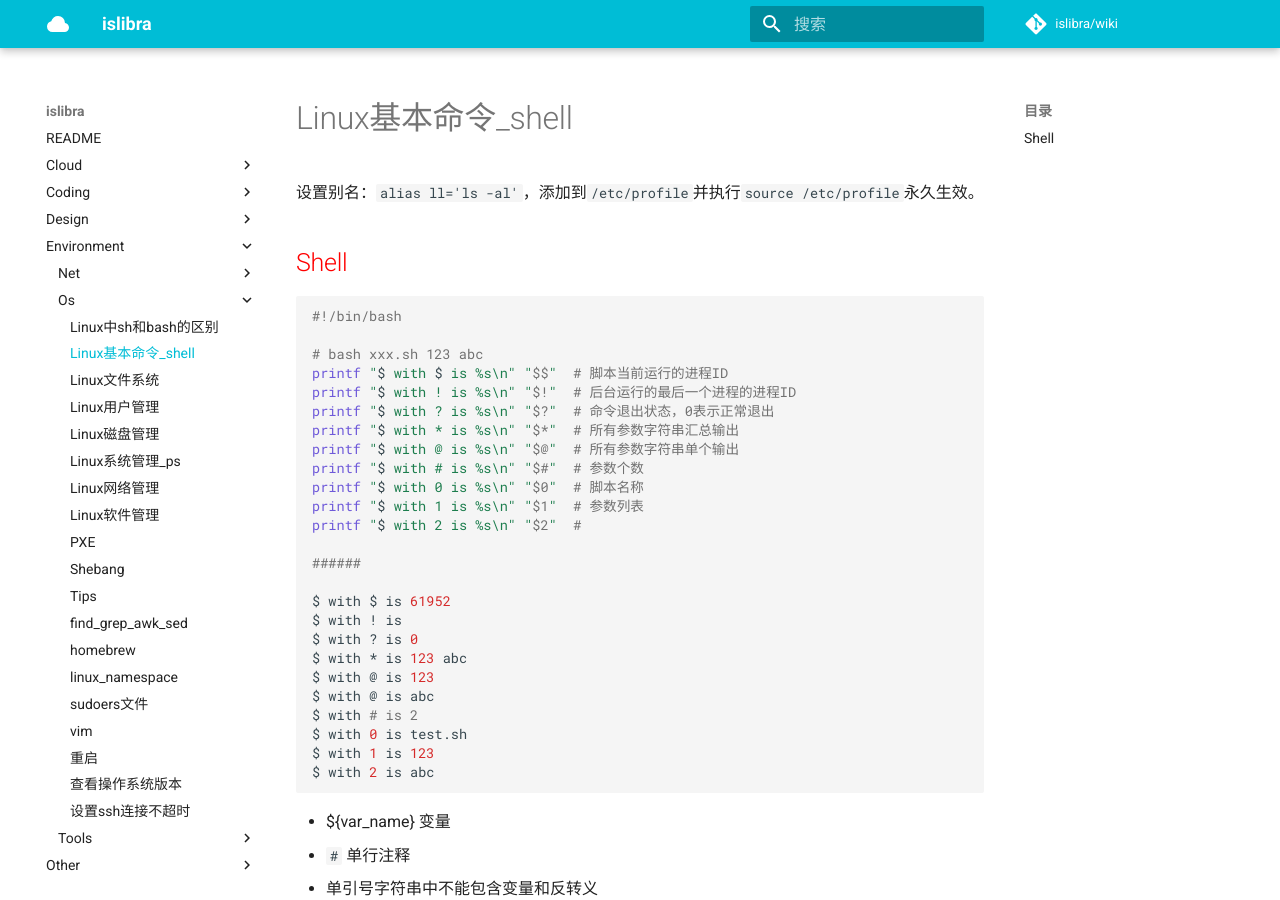
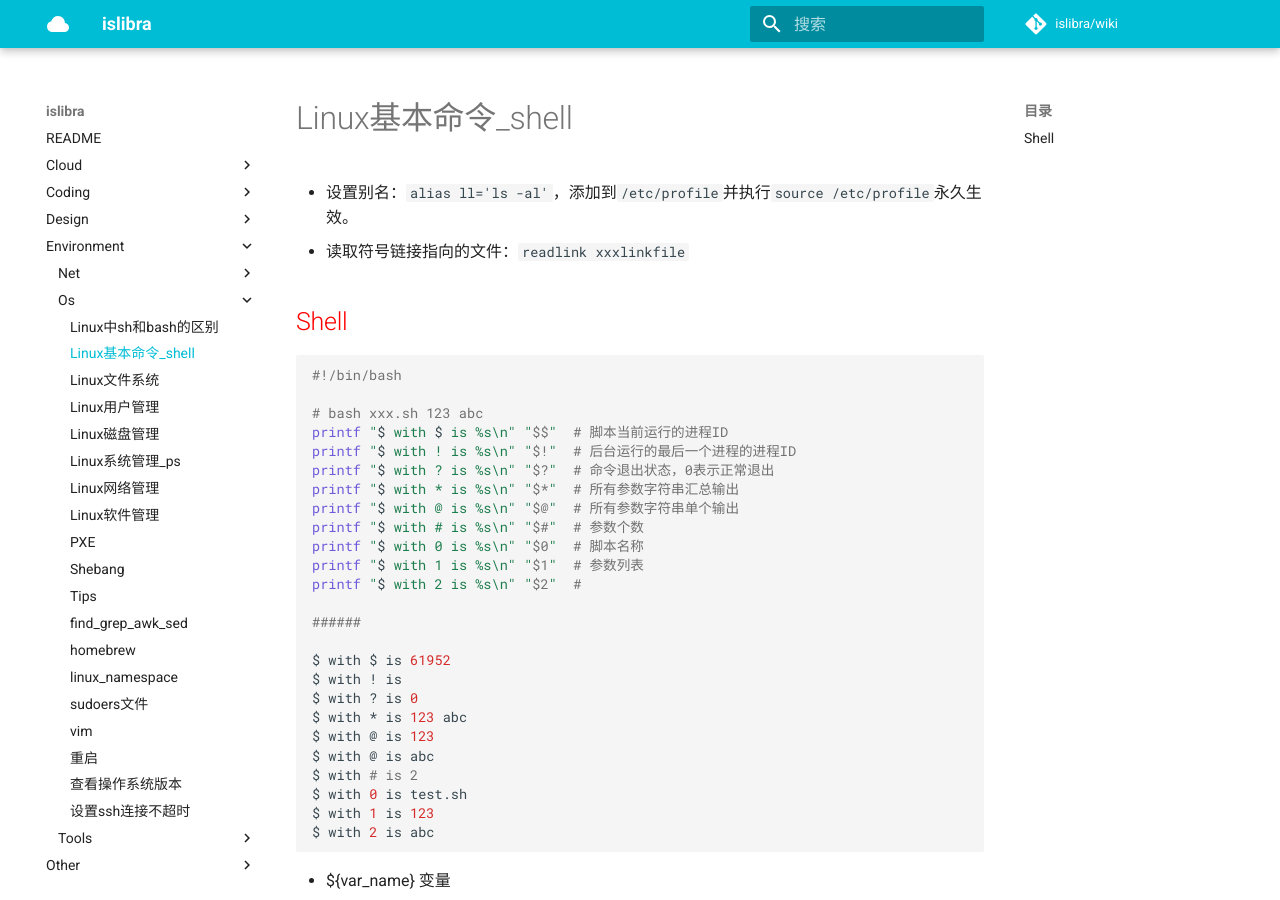
Before and after one commit to islibra/wiki, an MkDocs documentation site: the page built from docs/environment/os/Linux基本命令_shell.md, in a window 1280 px wide and 900 px high. Built offline with MkDocs 1.6.1 and Material for MkDocs 9.7.7, drawn with Linux system fonts in a browser that asks for light colours; comment, search, counter and statistics services are not loaded.

Commit message:
Update Linux基本命令_shell.md

```diff
--- a/docs/environment/os/Linux基本命令_shell.md
+++ b/docs/environment/os/Linux基本命令_shell.md
@@ -1,6 +1,7 @@
 # Linux基本命令_shell
 
-设置别名：`alias ll='ls -al'`，添加到`/etc/profile`并执行`source /etc/profile`永久生效。
+- 设置别名：`alias ll='ls -al'`，添加到`/etc/profile`并执行`source /etc/profile`永久生效。
+- 读取符号链接指向的文件：`readlink xxxlinkfile`
 
 
 ## Shell
```
